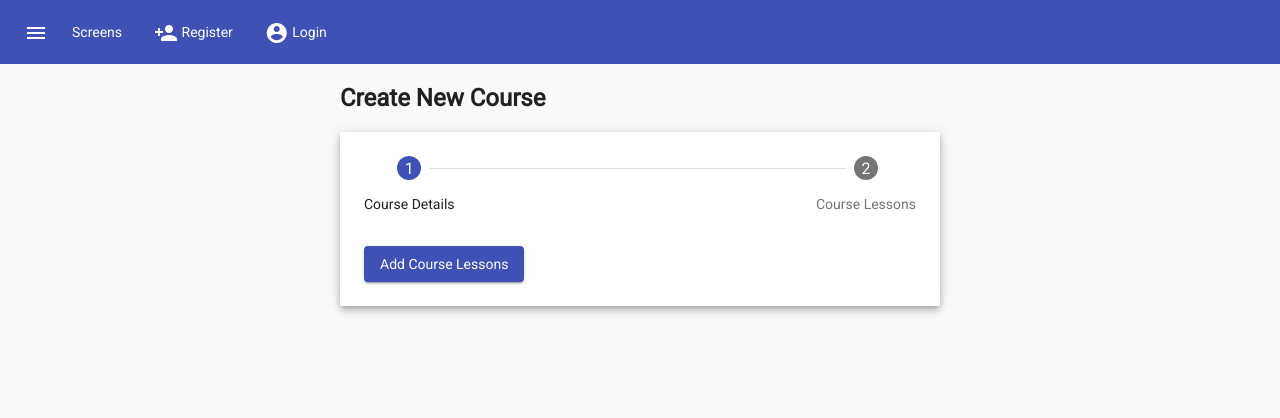
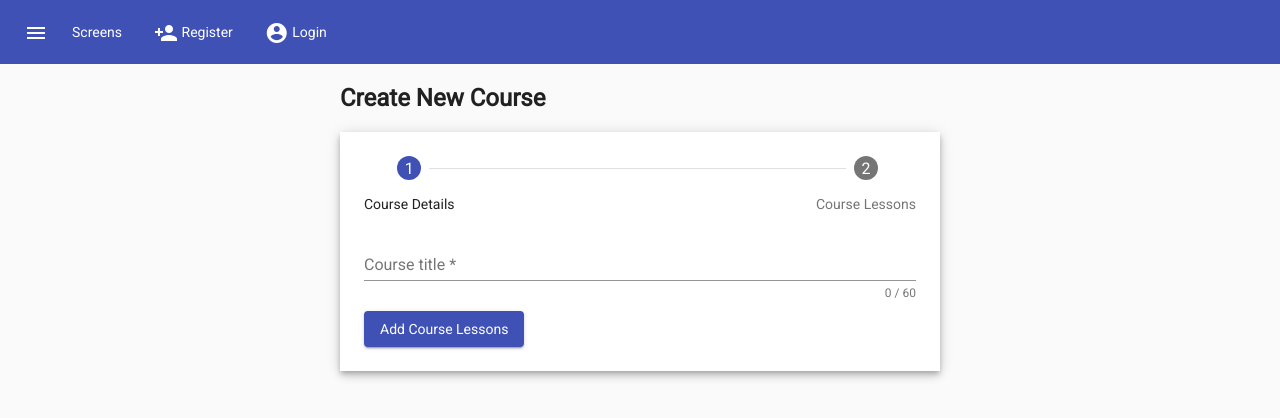
Before and after one commit to Samuel-Brr/Angular-Material-In-Depth, an Angular app: page /add-new-course in a window 1280 px wide. Shown: the top 418 px of the page. Built offline with nearby package versions, Linux system fonts and the light colour scheme.

Commit message:
Angular Material Input Field: Lots Of Useful Options

```diff
--- a/src/app/create-course/create-course-step-1/create-course-step-1.component.html
+++ b/src/app/create-course/create-course-step-1/create-course-step-1.component.html
@@ -1,4 +1,21 @@
 <div [formGroup]="form" class="course-details-form">
 
+  <mat-form-field>
+
+    <input matInput placeholder="Course title" formControlName="title" #title>
+
+    <mat-hint align="end">
+
+      {{title.value.length}} / 60
+
+    </mat-hint>
+
+    <mat-error *ngIf="courseTitle.errors?.minlength">
+
+      A minimum length of 5 characters is required
+
+    </mat-error>
+
+  </mat-form-field>
 
 </div>
```
